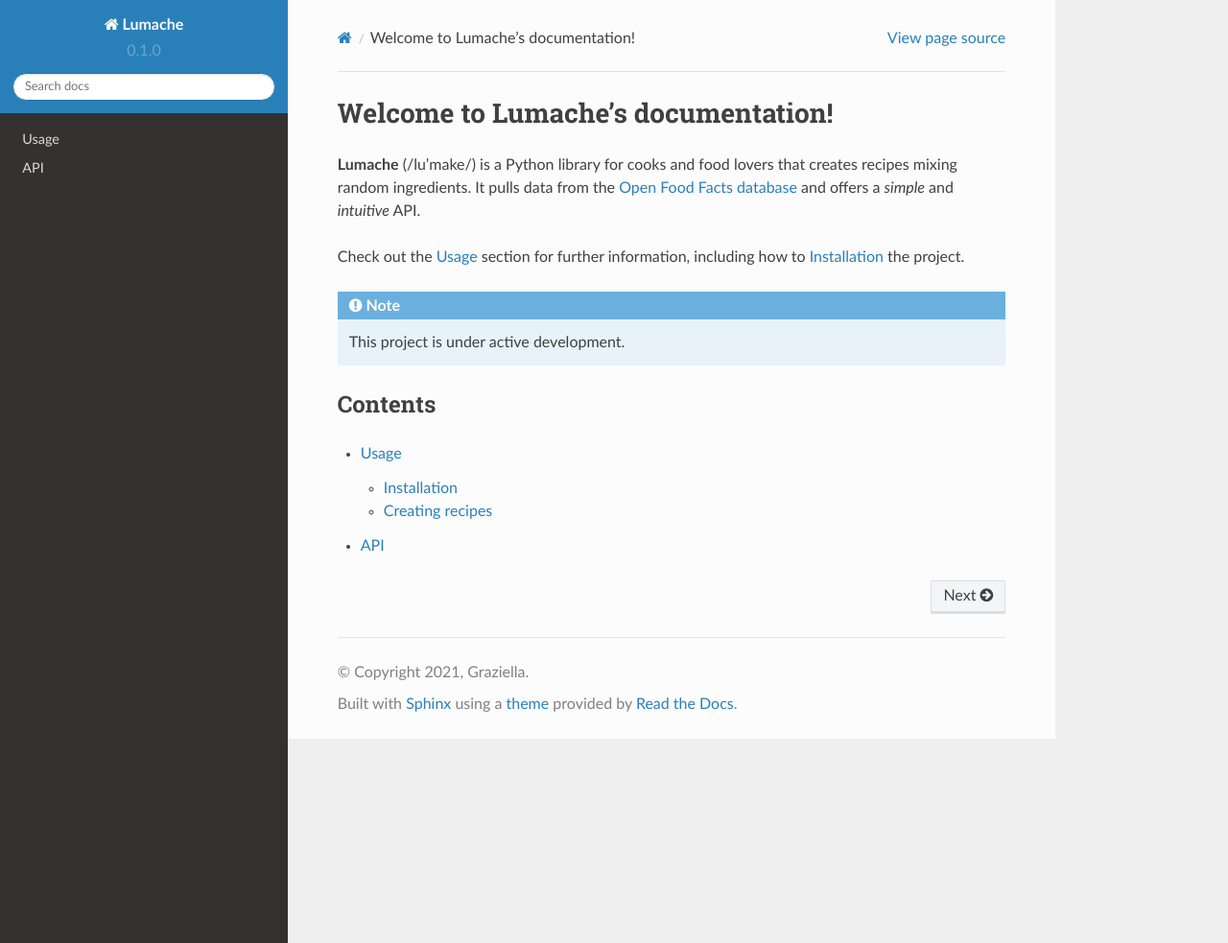
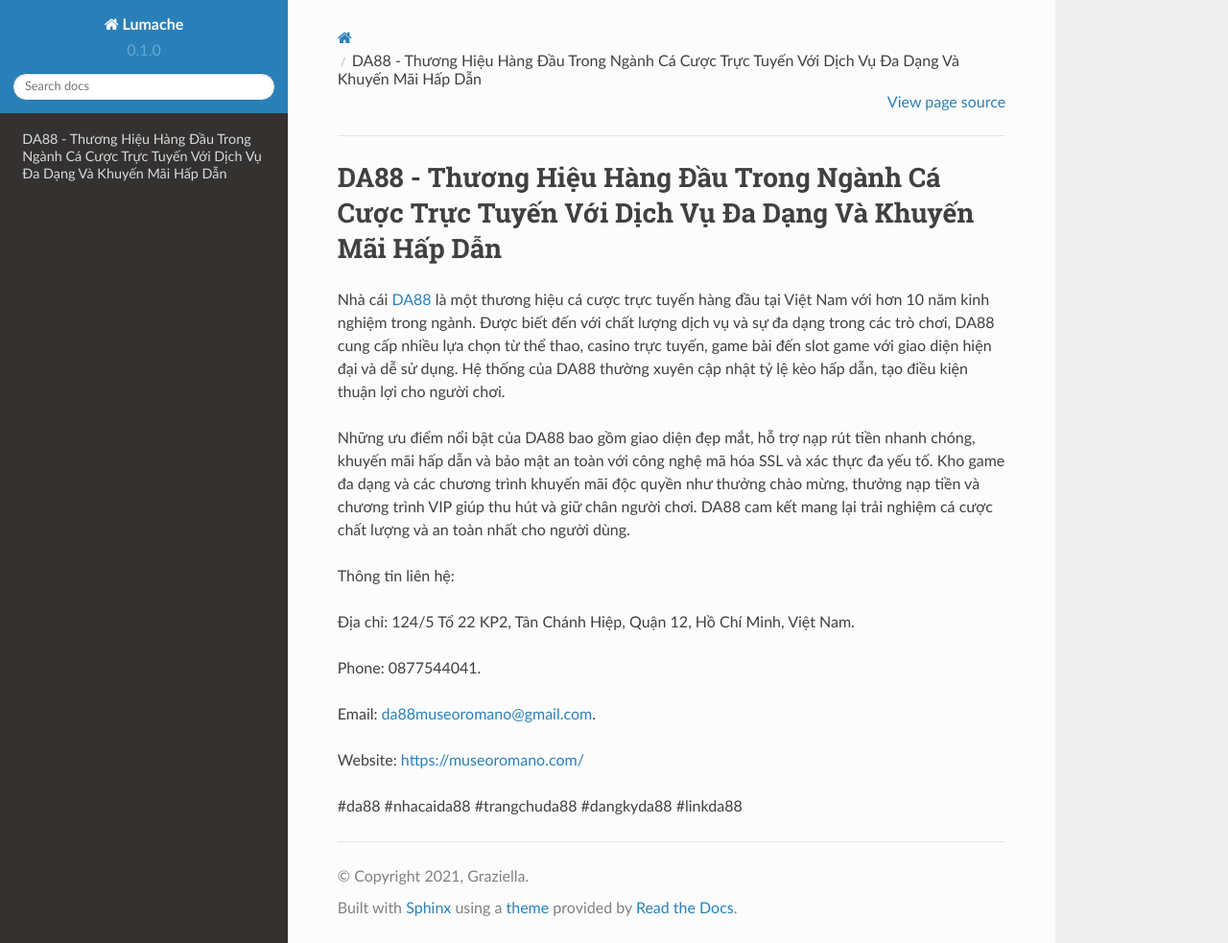
Before and after one commit to vanthanhtuan2022/da88museoromanocom, a Sphinx documentation site: the page built from docs/source/index.rst, in a window 1280 px wide and 983 px high. Shown: the whole window at 96% size. Built offline with Sphinx 7.4.7 and the Read the Docs theme 2.0.0, drawn with Linux system fonts in a browser that asks for light colours.

Commit message:
Update index.rst

```diff
--- a/docs/source/index.rst
+++ b/docs/source/index.rst
@@ -1,22 +1,18 @@
-Welcome to Lumache's documentation!
+DA88 - Thương Hiệu Hàng Đầu Trong Ngành Cá Cược Trực Tuyến Với Dịch Vụ Đa Dạng Và Khuyến Mãi Hấp Dẫn
 ===================================
 
-**Lumache** (/lu'make/) is a Python library for cooks and food lovers
-that creates recipes mixing random ingredients.
-It pulls data from the `Open Food Facts database <https://world.openfoodfacts.org/>`_
-and offers a *simple* and *intuitive* API.
+Nhà cái `DA88 <https://museoromano.com/>`_ là một thương hiệu cá cược trực tuyến hàng đầu tại Việt Nam với hơn 10 năm kinh nghiệm trong ngành. Được biết đến với chất lượng dịch vụ và sự đa dạng trong các trò chơi, DA88 cung cấp nhiều lựa chọn từ thể thao, casino trực tuyến, game bài đến slot game với giao diện hiện đại và dễ sử dụng. Hệ thống của DA88 thường xuyên cập nhật tỷ lệ kèo hấp dẫn, tạo điều kiện thuận lợi cho người chơi.
 
-Check out the :doc:`usage` section for further information, including
-how to :ref:`installation` the project.
+Những ưu điểm nổi bật của DA88 bao gồm giao diện đẹp mắt, hỗ trợ nạp rút tiền nhanh chóng, khuyến mãi hấp dẫn và bảo mật an toàn với công nghệ mã hóa SSL và xác thực đa yếu tố. Kho game đa dạng và các chương trình khuyến mãi độc quyền như thưởng chào mừng, thưởng nạp tiền và chương trình VIP giúp thu hút và giữ chân người chơi. DA88 cam kết mang lại trải nghiệm cá cược chất lượng và an toàn nhất cho người dùng.
 
-.. note::
+Thông tin liên hệ:
 
-   This project is under active development.
+Địa chỉ: 124/5 Tổ 22 KP2, Tân Chánh Hiệp, Quận 12, Hồ Chí Minh, Việt Nam.
 
-Contents
---------
+Phone: 0877544041.
 
-.. toctree::
+Email: da88museoromano@gmail.com.
 
-   usage
-   api
+Website: https://museoromano.com/
+
+#da88 #nhacaida88 #trangchuda88 #dangkyda88 #linkda88
```
